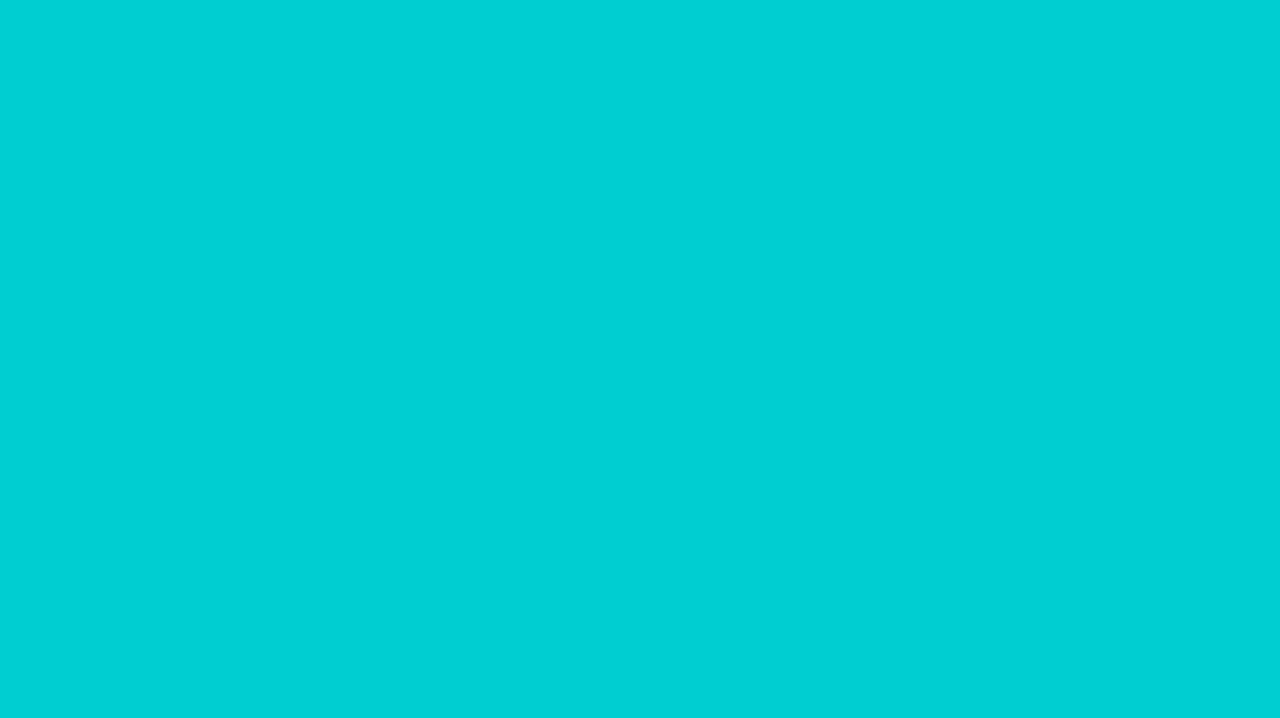
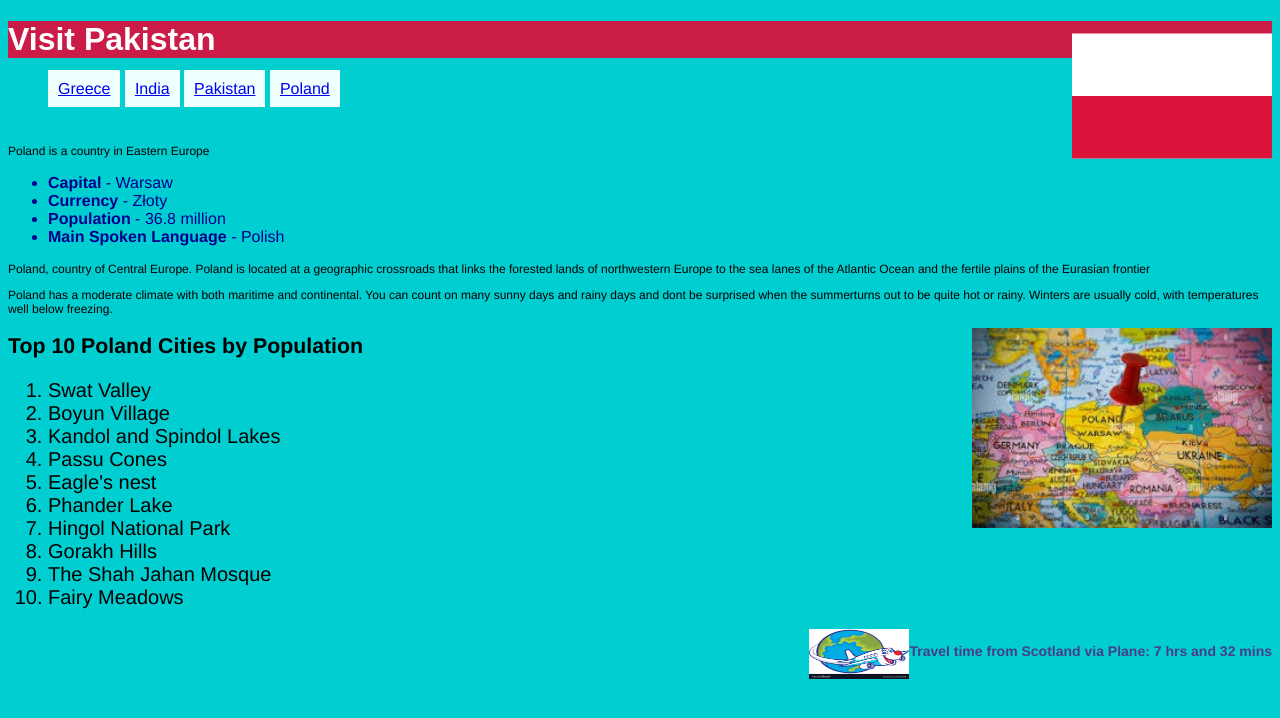
Before and after one commit to giftjosh/Country-Task, a plain HTML site: page Poland.html in a window 1280 px wide. Drawn offline with Linux system fonts and the light colour scheme.

Commit message:
feat: Poland page added

```diff
--- a/Poland.html
+++ b/Poland.html
@@ -7,7 +7,48 @@
 </head>
 
 <body>
-
+    <div id="PolandHeading">
+        <img class="RightImage" src="Flag_of_Poland.svg" alt="Image of Polish Flag" width="200px" height="150px">
+        <h1>Visit Pakistan</h1>
+    </div>
+    <div>
+        <ul>
+            <li class="nav"><a href="Greece.html">Greece</a></li>
+            <li class="nav"><a href="index.html">India</a></li>
+            <li class="nav"><a href="Pakistan.html">Pakistan</a></li>
+            <li class="nav"><a href="Poland.html">Poland</a></li>
+        </ul>
+    </div>
+    <br>
+    <p>Poland is a country in Eastern Europe </p>
+    <ul>
+        <li> <b>Capital</b> - Warsaw</li>
+        <li> <b>Currency</b> - Złoty</li>
+        <li> <b>Population</b> - 36.8 million</li>
+        <li> <b>Main Spoken Language</b> - Polish</li>
+    </ul>
+    <p>Poland, country of Central Europe. Poland is located at a geographic crossroads that links the forested lands of
+        northwestern Europe to the sea lanes of the Atlantic Ocean and the fertile plains of the Eurasian frontier
+    </p>
+    <p>Poland has a moderate climate with both maritime and continental. You can count on many sunny days and rainy days
+        and dont be surprised when the summerturns out to be quite hot or rainy. Winters are usually cold, with
+        temperatures well below freezing.</p>
+    <img class="RightImage" src="polandmap.jpg" alt="Image of Poland in a map" width="300px height" height="200px">
+    <h2> Top 10 Poland Cities by Population </h2>
+    <ol>
+        <li>Swat Valley</li>
+        <li>Boyun Village</li>
+        <li>Kandol and Spindol Lakes</li>
+        <li>Passu Cones</li>
+        <li>Eagle's nest</li>
+        <li>Phander Lake</li>
+        <li>Hingol National Park</li>
+        <li>Gorakh Hills</li>
+        <li>The Shah Jahan Mosque</li>
+        <li>Fairy Meadows</li>
+    </ol>
+    <p class="Travel">Travel time from Scotland via Plane: 7 hrs and 32 mins</p>
+    <img class="RightImage" src="Plane.png" alt="Image of plane" width="100px" height="50px">
 </body>
 
 </html>
```
Also changed, not shown: Flag_of_Poland.svg (added).
